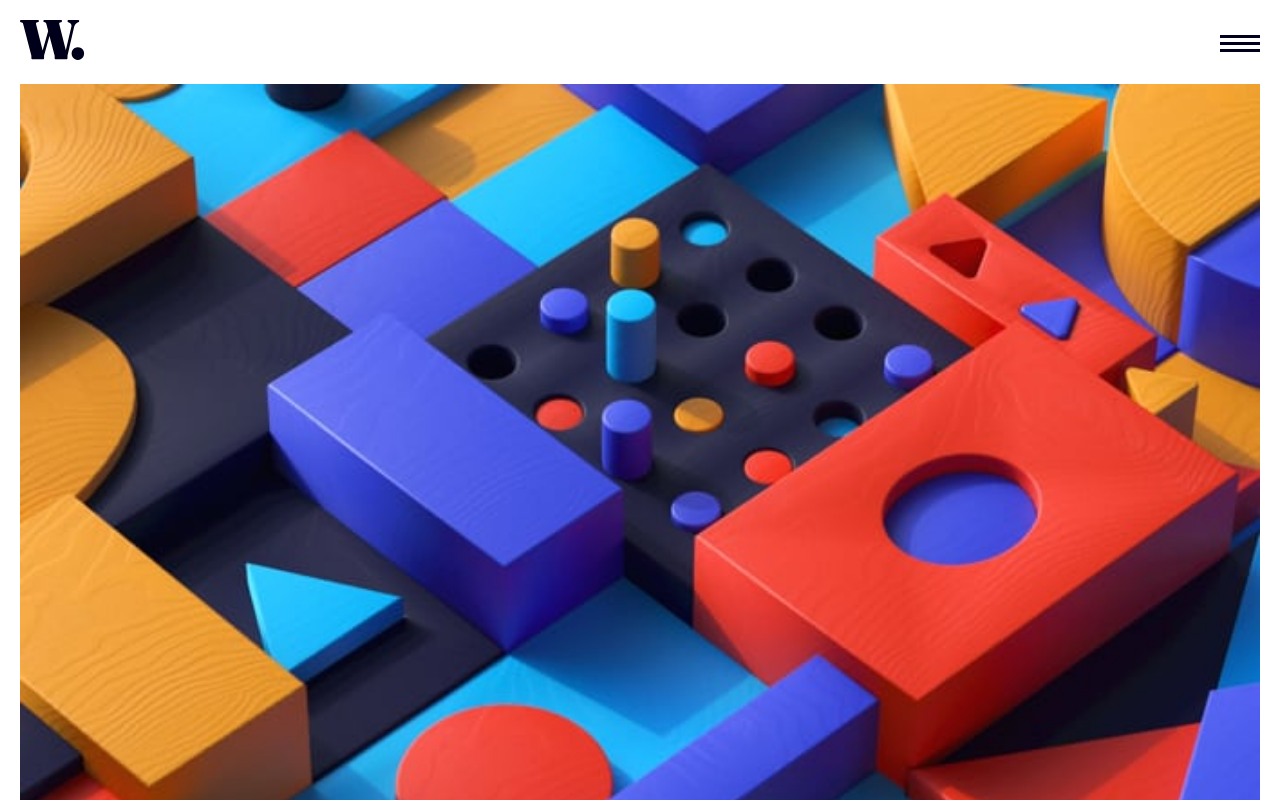
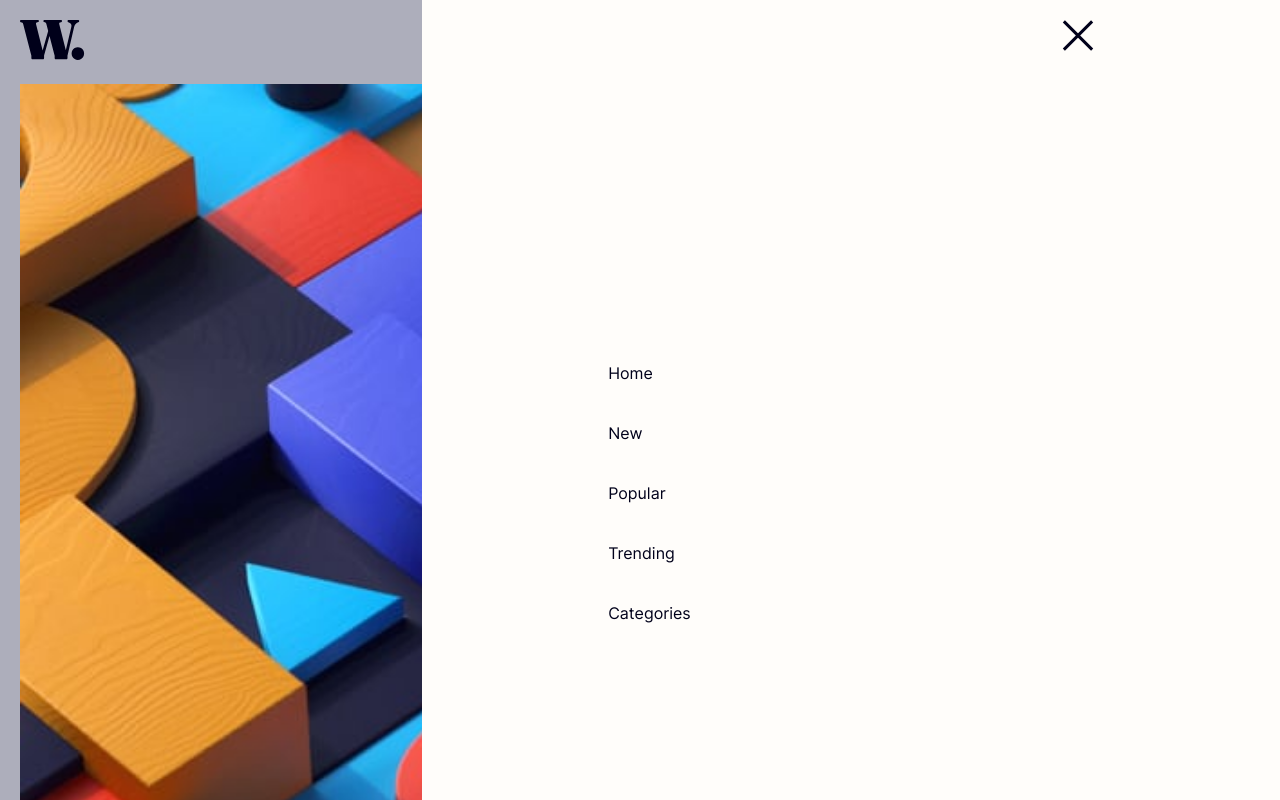
Before and after one commit to thenarain/newsHomepage, a plain HTML site: page index.html in a window 1280 px wide. Both pictures are taken after a click on the link 1240 px from the left and 42 px from the top of the page. Shown: the top 800 px of the page. Drawn offline with Linux system fonts and the light colour scheme.

Commit message:
Add script.js file to add nav-bar functionality

```diff
--- a/index.html
+++ b/index.html
@@ -11,7 +11,7 @@
       href="./assets/images/favicon-32x32.png"
     />
     <link rel="stylesheet" href="style.css" />
-
+    <script src="script.js"></script>
     <title>Homepage</title>
   </head>
   <body>
@@ -33,6 +33,23 @@
         </svg>
       </a>
     </header>
+    <nav class="menu">
+      <a id="close" href="#"
+        ><svg width="32" height="31" xmlns="http://www.w3.org/2000/svg">
+          <g fill="#00001A" fill-rule="evenodd">
+            <path d="m2.919.297 28.284 28.284-2.122 2.122L.797 2.419z" />
+            <path d="M.797 28.581 29.081.297l2.122 2.122L2.919 30.703z" />
+          </g>
+        </svg>
+      </a>
+      <ul class="submenu">
+        <li class="option"><a href="#">Home</a></li>
+        <li class="option"><a href="#">New</a></li>
+        <li class="option"><a href="#">Popular</a></li>
+        <li class="option"><a href="#">Trending</a></li>
+        <li class="option"><a href="#">Categories</a></li>
+      </ul>
+    </nav>
     <section class="main_section">
       <img
         class="main_image"
--- /dev/null
+++ b/script.js
@@ -0,0 +1,15 @@
+document.addEventListener('DOMContentLoaded', function () {
+    const hamburger = document.querySelector('#hamburger_menu');
+    const menu = document.querySelector('.menu')
+    const close = document.querySelector('#close')
+    hamburger.onclick = function () {
+        hamburger.style.display = 'none';
+        menu.style.display = 'flex';
+        document.body.style.backgroundColor = 'hsl(236, 13%, 42%, 0.5)';
+    }
+    close.onclick = function () {
+        menu.style.display = 'none';
+        hamburger.style.display = 'block';
+        document.body.style.backgroundColor = 'inherit';
+    }
+});
--- a/style.css
+++ b/style.css
@@ -149,3 +149,35 @@
     line-height: 160%;
     color: hsl(236, 13%, 42%);
 }
+
+.menu {
+    height: 100vh;
+    width: 67%;
+    position: fixed;
+    top: 0;
+    right: 0;
+    background-color: hsl(36, 100%, 99%);
+    display: flex;
+    flex-direction: row-reverse;
+    justify-content: space-around;
+    display: none;
+}
+
+.submenu {
+    list-style: none;
+    margin-top: 40%;
+}
+.option {
+    padding: 20px;
+}
+
+.option > a {
+    text-decoration: none;
+    font-family: 'Inter';
+    color: hsl(240, 100%, 5%);
+    font-weight: 400;
+}
+
+#close {
+    padding: 20px;
+}
```
